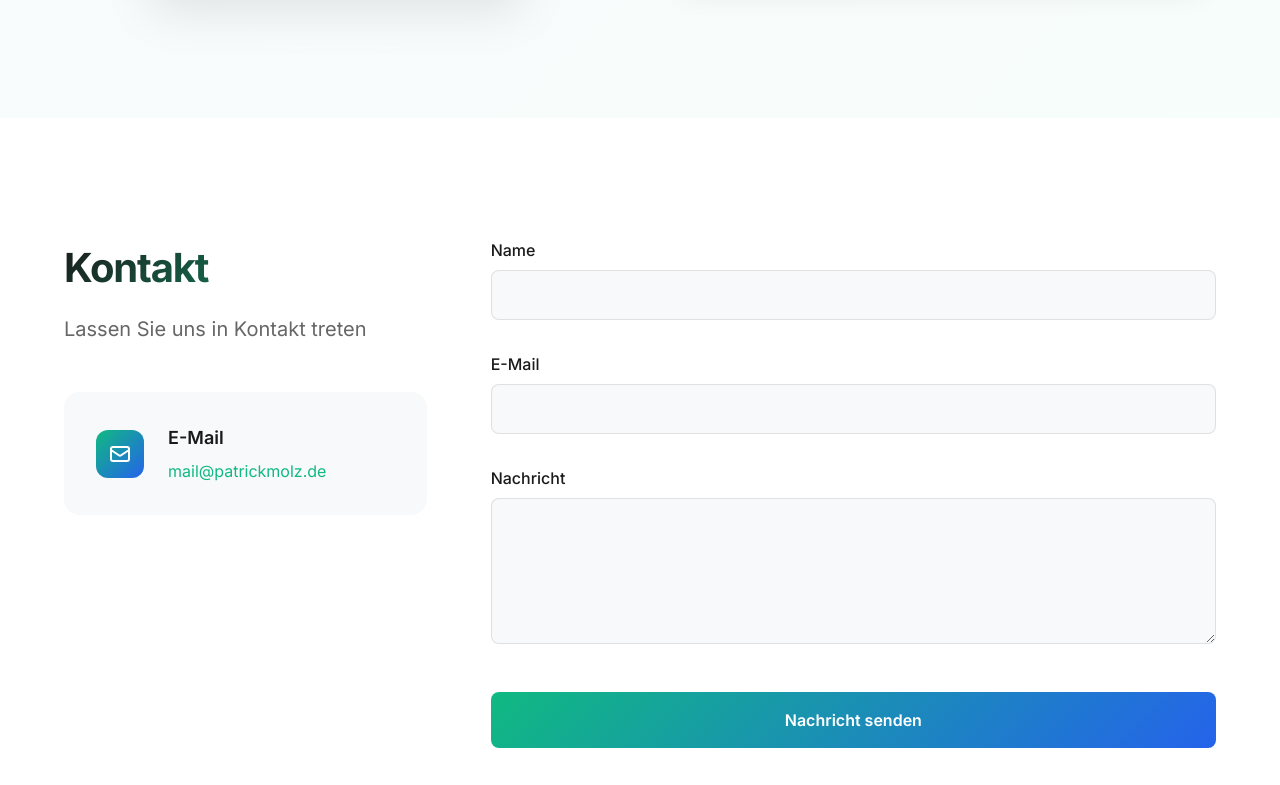
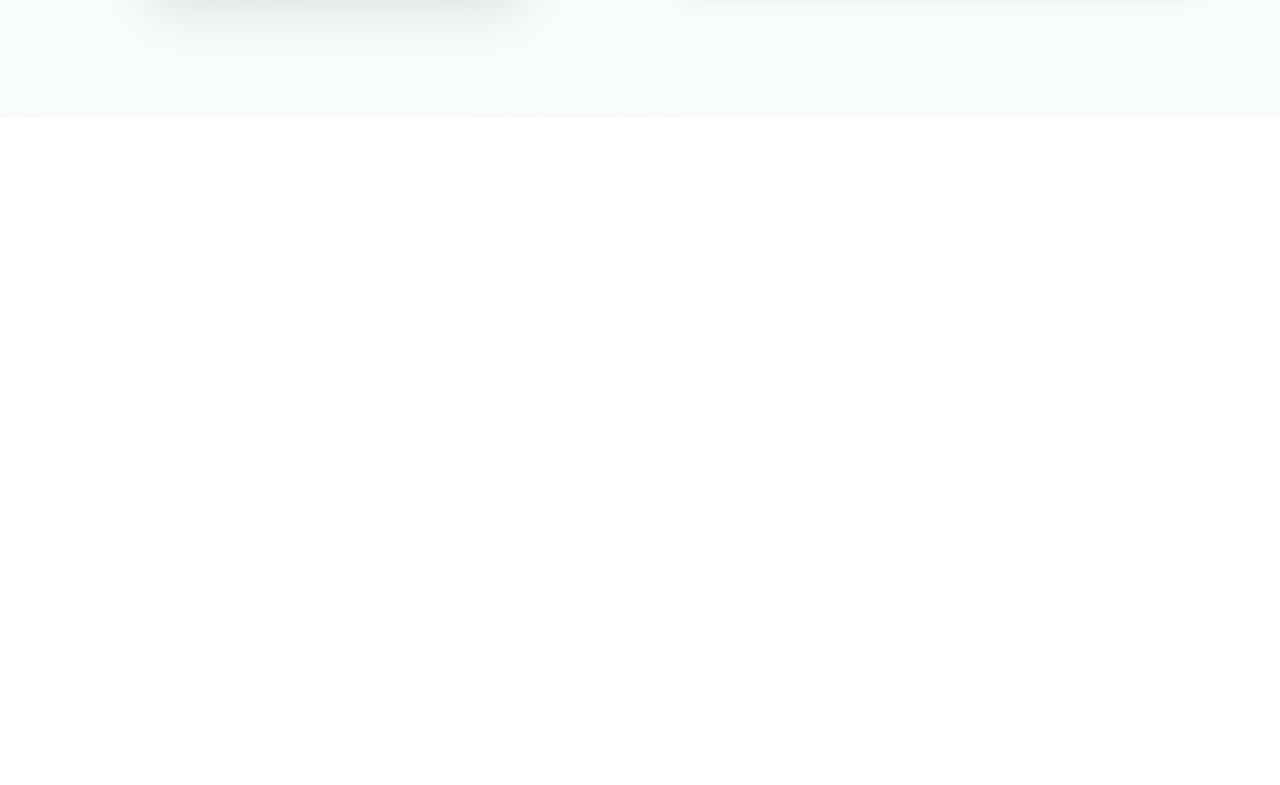
Before and after one commit to pquandt/patrickmolzPage, a Vue app: page / in a window 1280 px wide. Shown: the part 1455-2240 px from the top of the page. Built offline with nearby package versions, Linux system fonts and the light colour scheme.

Commit message:
refactor: update contact section with elegant title decoration

```diff
--- a/src/components/ContactSection.vue
+++ b/src/components/ContactSection.vue
@@ -1,64 +1,29 @@
 <template>
   <section id="contact" class="contact-section">
     <div class="container mx-auto px-6">
-      <div class="contact-grid">
-        <div class="contact-info">
+      <div class="contact-content">
+        <div class="title-wrapper">
           <h2 class="section-title">Kontakt</h2>
-          <p class="section-subtitle">Lassen Sie uns in Kontakt treten</p>
-
-          <div class="info-card">
-            <div class="info-icon">
-              <svg xmlns="http://www.w3.org/2000/svg" class="h-6 w-6" fill="none" viewBox="0 0 24 24" stroke="currentColor">
-                <path stroke-linecap="round" stroke-linejoin="round" stroke-width="2" d="M3 8l7.89 5.26a2 2 0 002.22 0L21 8M5 19h14a2 2 0 002-2V7a2 2 0 00-2-2H5a2 2 0 00-2 2v10a2 2 0 002 2z" />
-              </svg>
-            </div>
-            <div class="info-content">
-              <h3 class="info-title">E-Mail</h3>
-              <a href="mailto:mail@patrickmolz.de" class="info-link">mail@patrickmolz.de</a>
-            </div>
-          </div>
+          <div class="title-decoration"></div>
         </div>
 
-        <div class="contact-form">
-          <form @submit.prevent="handleSubmit" class="form">
-            <div class="form-group">
-              <label for="name" class="form-label">Name</label>
-              <input
-                type="text"
-                id="name"
-                v-model="form.name"
-                class="form-input"
-                required
-              />
-            </div>
+        <div class="contact-text">
+          <p class="lead-text">Ich freue mich über Ihre Nachricht</p>
+          <p class="sub-text">Ob Sie Fragen haben, ein Projekt besprechen möchten oder einfach nur Hallo sagen wollen - ich bin für Sie da.</p>
+        </div>
 
-            <div class="form-group">
-              <label for="email" class="form-label">E-Mail</label>
-              <input
-                type="email"
-                id="email"
-                v-model="form.email"
-                class="form-input"
-                required
-              />
-            </div>
-
-            <div class="form-group">
-              <label for="message" class="form-label">Nachricht</label>
-              <textarea
-                id="message"
-                v-model="form.message"
-                class="form-textarea"
-                rows="5"
-                required
-              ></textarea>
-            </div>
-
-            <button type="submit" class="submit-button" :disabled="isSubmitting">
-              <span v-if="!isSubmitting">Nachricht senden</span>
-              <span v-else class="loading">Wird gesendet...</span>
-            </button>
-          </form>
+        <div class="email-wrapper">
+          <div class="email-container">
+            <a href="mailto:mail@patrickmolz.de" class="email-link">
+              <div class="email-icon-wrapper">
+                <svg xmlns="http://www.w3.org/2000/svg" class="email-icon" fill="none" viewBox="0 0 24 24" stroke="currentColor">
+                  <path stroke-linecap="round" stroke-linejoin="round" stroke-width="1.5" d="M3 8l7.89 5.26a2 2 0 002.22 0L21 8M5 19h14a2 2 0 002-2V7a2 2 0 00-2-2H5a2 2 0 00-2 2v10a2 2 0 002 2z" />
+                </svg>
+              </div>
+              <span class="email-address">mail@patrickmolz.de</span>
+            </a>
+          </div>
+          <p class="response-note">Ich werde mich so schnell wie möglich bei Ihnen melden.</p>
         </div>
       </div>
     </div>
@@ -66,207 +31,236 @@
 </template>
 
 <script setup lang="ts">
-import { ref } from 'vue';
+import { onMounted } from 'vue';
 import gsap from 'gsap';
 import { ScrollTrigger } from 'gsap/ScrollTrigger';
 
 gsap.registerPlugin(ScrollTrigger);
 
-interface FormData {
-  name: string;
-  email: string;
-  message: string;
-}
+onMounted(() => {
+  const tl = gsap.timeline({
+    scrollTrigger: {
+      trigger: '.contact-section',
+      start: 'top center',
+      toggleActions: 'play none none reverse'
+    }
+  });
 
-const form = ref<FormData>({
-  name: '',
-  email: '',
-  message: ''
+  tl.from('.title-wrapper', {
+    y: 30,
+    opacity: 0,
+    duration: 0.8,
+    ease: 'power3.out'
+  })
+  .from('.contact-text', {
+    y: 20,
+    opacity: 0,
+    duration: 0.6,
+    ease: 'power3.out'
+  }, '-=0.4')
+  .from('.email-wrapper', {
+    y: 20,
+    opacity: 0,
+    duration: 0.6,
+    ease: 'power3.out'
+  }, '-=0.3');
 });
-
-const isSubmitting = ref(false);
-
-const handleSubmit = async () => {
-  isSubmitting.value = true;
-  try {
-    // Hier würde die tatsächliche Formularübermittlung stattfinden
-    await new Promise(resolve => setTimeout(resolve, 1500));
-    form.value = { name: '', email: '', message: '' };
-    alert('Nachricht wurde erfolgreich gesendet!');
-  } catch (error) {
-    console.error('Fehler beim Senden:', error);
-    alert('Es ist ein Fehler aufgetreten. Bitte versuchen Sie es später erneut.');
-  } finally {
-    isSubmitting.value = false;
-  }
-};
 </script>
 
 <style scoped>
 .contact-section {
   background-color: white;
-  padding: 120px 0;
+  padding: 160px 0;
+  min-height: 80vh;
+  display: flex;
+  align-items: center;
+  position: relative;
+  overflow: hidden;
 }
 
-.contact-grid {
-  display: grid;
-  grid-template-columns: 1fr 2fr;
-  gap: 4rem;
-  align-items: start;
+.contact-section::before {
+  display: none;
 }
 
-.contact-info {
-  position: sticky;
-  top: 2rem;
+.contact-content {
+  max-width: 800px;
+  margin: 0 auto;
+  text-align: center;
+  position: relative;
+  z-index: 1;
+}
+
+.title-wrapper {
+  margin-bottom: 4rem;
+  position: relative;
 }
 
 .section-title {
-  font-size: 2.5rem;
-  font-weight: 700;
-  margin-bottom: 1rem;
+  font-size: 4rem;
+  font-weight: 800;
+  margin-bottom: 2rem;
   letter-spacing: -0.03em;
   background: linear-gradient(135deg, var(--text-primary) 0%, var(--accent-color) 100%);
   -webkit-background-clip: text;
   -webkit-text-fill-color: transparent;
+  position: relative;
+  display: inline-block;
 }
 
-.section-subtitle {
-  font-size: 1.25rem;
-  color: var(--text-secondary);
-  margin-bottom: 3rem;
+.title-decoration {
+  position: absolute;
+  bottom: -1rem;
+  left: 50%;
+  transform: translateX(-50%);
+  width: 100%;
+  height: 2px;
+  background: linear-gradient(90deg,
+    transparent 0%,
+    rgba(var(--accent-color-rgb), 0.3) 25%,
+    rgba(var(--accent-color-rgb), 0.6) 50%,
+    rgba(var(--accent-color-rgb), 0.3) 75%,
+    transparent 100%
+  );
 }
 
-.info-card {
-  background: var(--background-light);
-  padding: 2rem;
-  border-radius: 1rem;
-  display: flex;
+.title-decoration::before,
+.title-decoration::after {
+  display: none;
+}
+
+.contact-text {
+  margin-bottom: 4rem;
+}
+
+.lead-text {
+  font-size: 2rem;
+  font-weight: 600;
+  color: var(--text-primary);
+  margin-bottom: 1.5rem;
+  line-height: 1.3;
+}
+
+.sub-text {
+  font-size: 1.25rem;
+  line-height: 1.6;
+  color: var(--text-secondary);
+  max-width: 600px;
+  margin: 0 auto;
+}
+
+.email-wrapper {
+  position: relative;
+}
+
+.email-container {
+  display: inline-block;
+  margin-bottom: 2rem;
+}
+
+.email-link {
+  display: inline-flex;
   align-items: center;
   gap: 1.5rem;
-  transition: all 0.3s ease;
+  padding: 1.5rem 3rem;
+  background: var(--background-light);
+  border-radius: 1.5rem;
+  text-decoration: none;
+  transition: all 0.4s cubic-bezier(0.4, 0, 0.2, 1);
+  position: relative;
+  overflow: hidden;
 }
 
-.info-card:hover {
-  transform: translateY(-2px);
-  box-shadow: 0 10px 15px -3px rgba(0, 0, 0, 0.1);
+.email-link::before {
+  content: '';
+  position: absolute;
+  top: 0;
+  left: 0;
+  right: 0;
+  bottom: 0;
+  background: linear-gradient(135deg,
+    rgba(var(--accent-color-rgb), 0.1) 0%,
+    rgba(var(--primary-color-rgb), 0.1) 100%
+  );
+  opacity: 0;
+  transition: opacity 0.4s ease;
 }
 
-.info-icon {
-  width: 3rem;
-  height: 3rem;
-  border-radius: 0.75rem;
+.email-link:hover {
+  transform: translateY(-3px);
+  box-shadow: 0 20px 25px -5px rgba(0, 0, 0, 0.1), 0 10px 10px -5px rgba(0, 0, 0, 0.04);
+}
+
+.email-link:hover::before {
+  opacity: 1;
+}
+
+.email-icon-wrapper {
+  width: 3.5rem;
+  height: 3.5rem;
+  border-radius: 1rem;
   background: linear-gradient(135deg, var(--accent-color) 0%, var(--primary-color) 100%);
   display: flex;
   align-items: center;
   justify-content: center;
   color: white;
-  flex-shrink: 0;
+  transition: transform 0.4s cubic-bezier(0.4, 0, 0.2, 1);
 }
 
-.info-content {
-  display: flex;
-  flex-direction: column;
-  gap: 0.5rem;
+.email-link:hover .email-icon-wrapper {
+  transform: scale(1.1);
 }
 
-.info-title {
-  font-size: 1.125rem;
-  font-weight: 600;
-  color: var(--text-primary);
+.email-icon {
+  width: 1.5rem;
+  height: 1.5rem;
 }
 
-.info-link {
+.email-address {
+  font-size: 1.75rem;
+  font-weight: 600;
   color: var(--accent-color);
-  text-decoration: none;
-  transition: color 0.3s ease;
+  transition: color 0.4s ease;
 }
 
-.info-link:hover {
+.email-link:hover .email-address {
   color: var(--primary-color);
 }
 
-.form {
-  display: flex;
-  flex-direction: column;
-  gap: 2rem;
-}
-
-.form-group {
-  display: flex;
-  flex-direction: column;
-  gap: 0.5rem;
-}
-
-.form-label {
-  font-weight: 500;
-  color: var(--text-primary);
-}
-
-.form-input,
-.form-textarea {
-  padding: 0.75rem 1rem;
-  border: 1px solid rgba(0, 0, 0, 0.1);
-  border-radius: 0.5rem;
-  background: var(--background-light);
-  transition: all 0.3s ease;
-}
-
-.form-input:focus,
-.form-textarea:focus {
-  outline: none;
-  border-color: var(--accent-color);
-  box-shadow: 0 0 0 2px rgba(var(--accent-color-rgb), 0.1);
-}
-
-.submit-button {
-  padding: 1rem 2rem;
-  background: linear-gradient(135deg, var(--accent-color) 0%, var(--primary-color) 100%);
-  color: white;
-  border: none;
-  border-radius: 0.5rem;
-  font-weight: 600;
-  cursor: pointer;
-  transition: all 0.3s ease;
-  margin-top: 1rem;
-}
-
-.submit-button:hover:not(:disabled) {
-  transform: translateY(-2px);
-  box-shadow: 0 10px 15px -3px rgba(0, 0, 0, 0.1);
-}
-
-.submit-button:disabled {
-  opacity: 0.7;
-  cursor: not-allowed;
-}
-
-.loading {
-  display: flex;
-  align-items: center;
-  justify-content: center;
-  gap: 0.5rem;
+.response-note {
+  font-size: 1.125rem;
+  color: var(--text-secondary);
+  font-style: italic;
+  opacity: 0.8;
 }
 
 @media (max-width: 768px) {
   .contact-section {
-    padding: 80px 0;
-  }
-
-  .contact-grid {
-    grid-template-columns: 1fr;
-    gap: 2rem;
-  }
-
-  .contact-info {
-    position: static;
+    padding: 120px 0;
   }
 
   .section-title {
-    font-size: 2rem;
+    font-size: 3rem;
   }
 
-  .info-card {
-    padding: 1.5rem;
+  .lead-text {
+    font-size: 1.75rem;
+  }
+
+  .sub-text {
+    font-size: 1.125rem;
+  }
+
+  .email-link {
+    padding: 1.25rem 2rem;
+  }
+
+  .email-address {
+    font-size: 1.5rem;
+  }
+
+  .email-icon-wrapper {
+    width: 3rem;
+    height: 3rem;
   }
 }
 </style>
```
